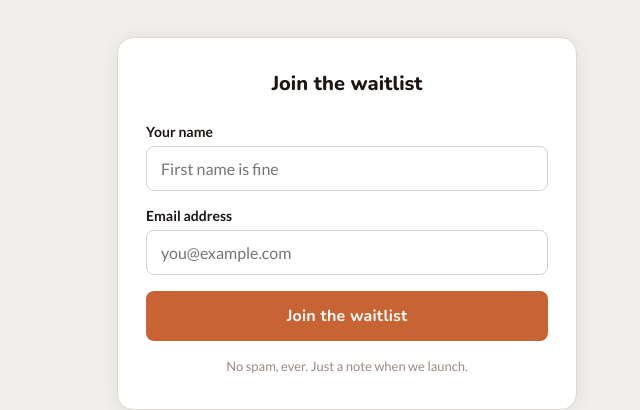
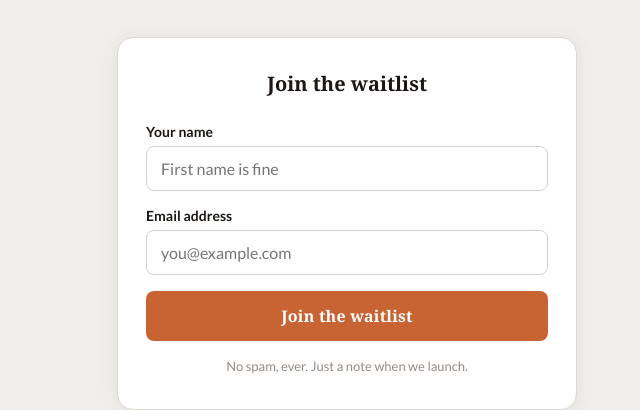
Before and after one commit to grafbea00-del/behallthy-waitlist, a React (Create React App) app: page / in a window 1280 px wide. Shown: the part 447-857 px from the top of the page, without its empty margins (293-933 px from the left). Built offline with nearby package versions, Linux system fonts and the light colour scheme.

Commit message:
Update App.jsx

```diff
--- a/src/App.jsx
+++ b/src/App.jsx
@@ -170,8 +170,8 @@ export default function App() {
                 </svg>
               </div>
               <h2 style={{
-                fontFamily: '"Nunito", sans-serif',
-                fontSize: '22px', fontWeight: '800',
+                fontFamily: '"Lora", Georgia, serif',
+                fontSize: '22px', fontWeight: '700',
                 color: c.darkText, marginBottom: '10px',
               }}>
                 You're on the list.
@@ -185,8 +185,8 @@ export default function App() {
             /* ── Form ── */
             <form onSubmit={handleSubmit} noValidate>
               <h2 style={{
-                fontFamily: '"Nunito", sans-serif',
-                fontSize: '20px', fontWeight: '800',
+                fontFamily: '"Lora", Georgia, serif',
+                fontSize: '20px', fontWeight: '700',
                 color: c.darkText, textAlign: 'center', marginBottom: '26px',
               }}>
                 Join the waitlist
@@ -252,7 +252,7 @@ export default function App() {
                     backgroundColor: loading ? '#c4957a' : c.cinnamon,
                     color: c.white,
                     fontSize: '16px', fontWeight: '700',
-                    fontFamily: '"Nunito", sans-serif',
+                    fontFamily: '"Lora", Georgia, serif',
                     cursor: loading ? 'not-allowed' : 'pointer',
                     letterSpacing: '0.2px',
                     transition: 'background-color 0.15s',
```
